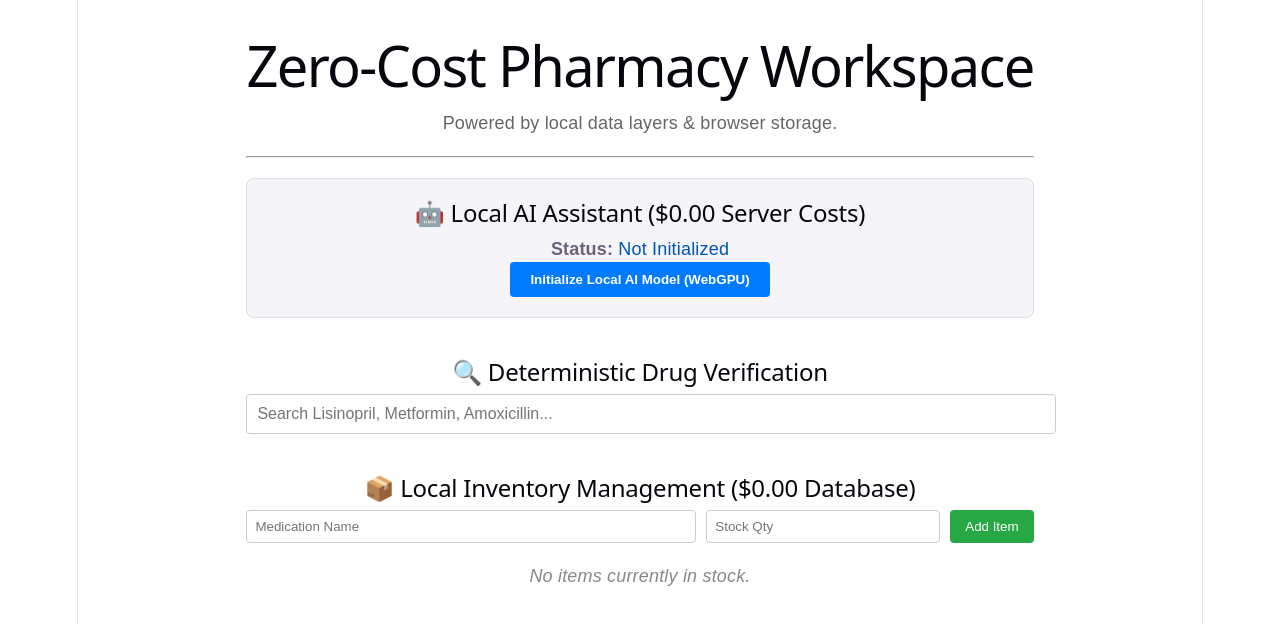
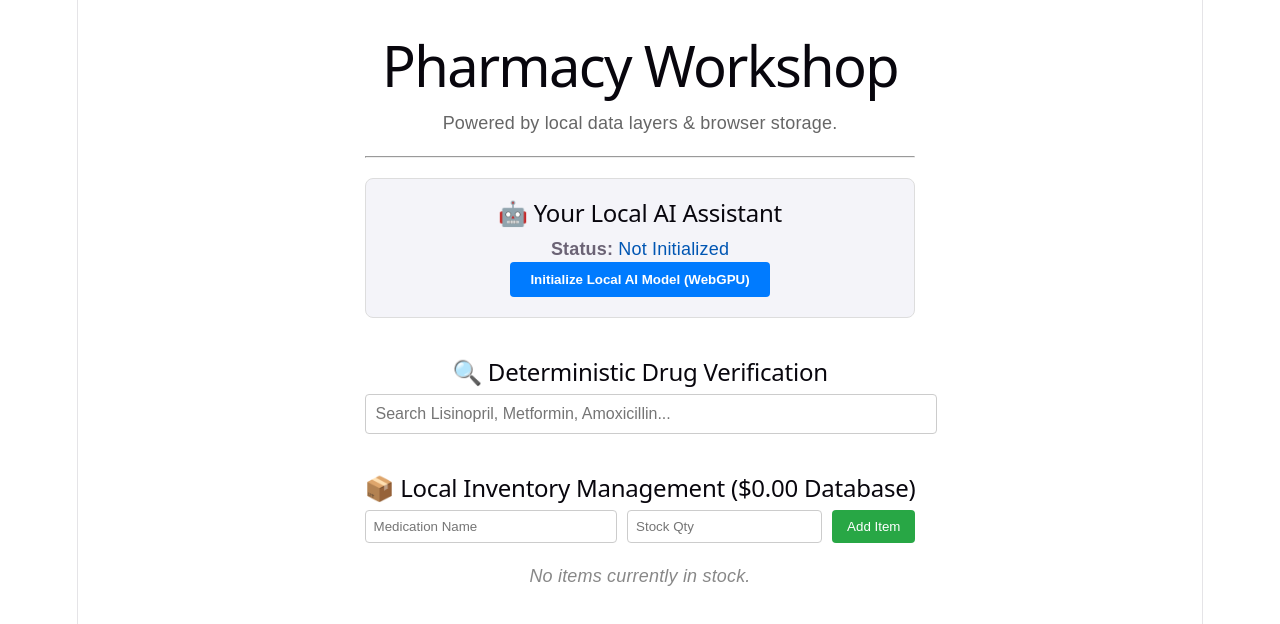
Before and after one commit to DevAppLop/free-pharmacy-app, a React (Vite) app: page / in a window 1280 px wide. Shown: the top 624 px of the page. Built offline with nearby package versions, Linux system fonts and the light colour scheme.

Commit message:
style: rename workspace titles as requested

```diff
--- a/src/App.jsx
+++ b/src/App.jsx
@@ -36,8 +36,7 @@ export default function App() {
   const initAI = async () => {
     setAiStatus('Initializing WebGPU & Loading Model Slices...');
     try {
-      // CORRECTED: Explicitly targeting Llama 3.2 1B variant to prevent ModelNotFoundError
-      // This ultra-lean configuration bypasses VRAM constraints safely.
+      // Ultra-lean configuration bypasses VRAM constraints safely.
       const selectedModel = "Llama-3.2-1B-Instruct-q4f16_1-MLC";
 
       const replyProgressCallback = (report) => {
@@ -115,14 +114,16 @@ export default function App() {
   // --- COMPONENT INTERFACE ---
   return (
     <div style={{ fontFamily: 'sans-serif', maxWidth: '800px', margin: '0 auto', padding: '20px' }}>
-      <h1>Zero-Cost Pharmacy Workspace</h1>
+      {/* UPDATED: Renamed Main Title */}
+      <h1>Pharmacy Workshop</h1>
       <p style={{ color: '#666' }}>Powered by local data layers & browser storage.</p>
 
       <hr style={{ margin: '20px 0' }} />
 
       {/* SECTION 1: IN-BROWSER AI PORTAL */}
       <section style={{ marginBottom: '40px', background: '#f4f4f9', padding: '20px', borderRadius: '8px', border: '1px solid #ddd' }}>
-        <h2>🤖 Local AI Assistant ($0.00 Server Costs)</h2>
+        {/* UPDATED: Renamed Section Title */}
+        <h2>🤖 Your Local AI Assistant</h2>
         <p><strong>Status:</strong> <span style={{ color: '#0056b3' }}>{aiStatus}</span></p>
 
         {aiStatus === 'Not Initialized' && (
```
